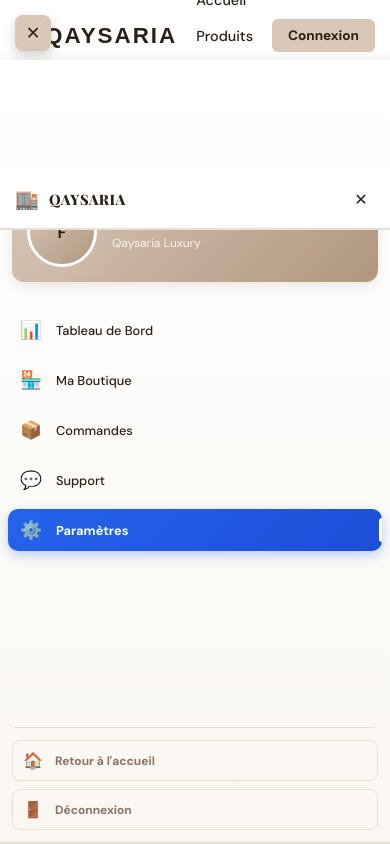
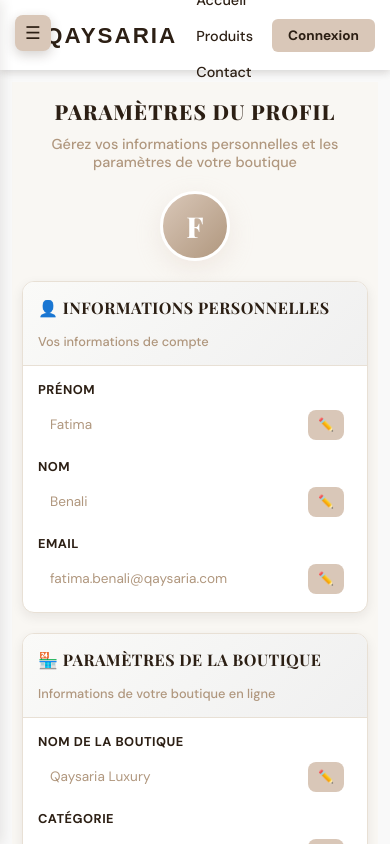
Before and after one commit to reda-ks/qaysaria-frontend, a React (Create React App) app in the folder qaysaria-frontend/: page /profile in a window 390 px wide. Shown: the top 844 px of the page. Built offline with nearby package versions, Linux system fonts and the light colour scheme.

Commit message:
fix sibebar space issue.

```diff
--- a/qaysaria-frontend/src/App.css
+++ b/qaysaria-frontend/src/App.css
@@ -1,3 +1,6 @@
+/* ================================================
+   STYLES REACT DE BASE
+   ================================================ */
 .App {
   text-align: center;
 }
@@ -24,56 +27,75 @@
   color: white;
 }
 
-.App-link {
-  color: #61dafb;
-}
-
 @keyframes App-logo-spin {
-  from {
-    transform: rotate(0deg);
-  }
-  to {
-    transform: rotate(360deg);
-  }
+  from { transform: rotate(0deg); }
+  to { transform: rotate(360deg); }
 }
 
 /* ================================================
-   MAIN CONTENT LAYOUT
+   STRUCTURE DE LA PAGE (LAYOUT)
    ================================================ */
 
+/* Main element - remove default margins/padding */
 main {
-  min-height: calc(100vh - 140px);
-  transition: all 0.3s ease;
+  margin: 0 !important;
+  padding: 0 !important;
+  margin-left: 0 !important;
+  padding-left: 0 !important;
 }
 
-main.main-full {
-  margin-left: 0;
+/* PAGES PUBLIQUES (Accueil, Produits, etc.) */
+.main-full {
   width: 100%;
+  margin: 0 !important; /* Supprime toute marge résiduelle */
+  margin-left: 0 !important;
+  padding: 0 !important;
+  padding-left: 0 !important;
+  min-height: calc(100vh - 140px);
+  display: block;
 }
 
-main.main-with-sidebar {
-  margin-left: 260px;
-  width: calc(100% - 260px);
+/* ESPACE UTILISATEUR (Dashboard) */
+.user-dashboard-layout {
+  display: flex; /* Aligne sidebar et contenu côte à côte */
+  width: 100%;
+  background-color: #f9f9f9;
+  min-height: 80vh;
+}
+
+/* Sidebar stylisée (comme sur ton image) */
+.sidebar {
+  width: 280px;
+  min-width: 280px;
+  background: white;
+  border-right: 1px solid #eee;
+  padding: 20px;
+}
+
+/* Zone de contenu à droite de la sidebar */
+.content-area {
+  flex-grow: 1;
+  padding: 30px;
+  background-color: #f9f9f9;
 }
 
 /* ================================================
    RESPONSIVE
    ================================================ */
 
-@media (max-width: 1024px) {
-  main.main-with-sidebar {
-    margin-left: 220px;
-    width: calc(100% - 220px);
-  }
-}
-
 @media (max-width: 768px) {
-  main.main-with-sidebar {
-    margin-left: 0;
-    width: 100%;
+  .user-dashboard-layout {
+    flex-direction: column; /* La sidebar passe au dessus sur mobile */
   }
 
-  main {
+  .sidebar {
+    width: 100%;
+    min-width: 100%;
+    border-right: none;
+    border-bottom: 1px solid #eee;
+  }
+
+  .main-full {
     min-height: calc(100vh - 110px);
   }
 }
--- a/qaysaria-frontend/src/App.js
+++ b/qaysaria-frontend/src/App.js
@@ -15,7 +15,6 @@
 import TableauDeBord from './pages/auth/utilisateurs/tableau_de_bord';
 import './App.css';
 
-// Routes utilisateur qui affichent la sidebar
 const USER_ROUTES = [
   '/tableau-de-bord',
   '/boutique-utilisateur',
@@ -24,19 +23,11 @@
   '/profile',
 ];
 
-function AppContent() {
-  const location = useLocation();
-  const isUserRoute = USER_ROUTES.includes(location.pathname);
-
+function AppRoutes() {
   return (
-    <>
-      <Header />
-      {isUserRoute && <Sidebar />}
-      <main className={isUserRoute ? 'main-with-sidebar' : 'main-full'}>
     <Routes>
       <Route path="/" element={<Accueil />} />
       <Route path="/accueil" element={<Accueil />} />
-
       <Route path="/produits" element={<Produits />} />
       <Route path="/contact" element={<Contact />} />
       <Route path="/login" element={<Login />} />
@@ -47,9 +38,30 @@
       <Route path="/profile" element={<Profile />} />
       <Route path="/tableau-de-bord" element={<TableauDeBord />} />
     </Routes>
+  );
+}
+
+function AppContent() {
+  const location = useLocation();
+  const isUserRoute = USER_ROUTES.includes(location.pathname);
+
+  return (
+    <div style={{ display: 'flex', flexDirection: 'column', minHeight: '100vh', width: '100%', margin: 0, padding: 0 }}>
+      { <Header /> }
+      {isUserRoute ? (
+        <div className="user-dashboard-layout">
+          { <Sidebar /> }
+          <main className="content-area">
+            <AppRoutes />
           </main>
-      <Footer />
+        </div>
+      ) : (
+        <>
+          <AppRoutes />
         </>
+      )}
+      { <Footer /> }
+    </div>
   );
 }
 
--- a/qaysaria-frontend/src/composants/Sidebar.jsx
+++ b/qaysaria-frontend/src/composants/Sidebar.jsx
@@ -3,10 +3,10 @@
 import '../styles/composants css/sidebar.css';
 
 const Sidebar = () => {
-  const [isOpen, setIsOpen] = useState(true);
+  const [isOpen, setIsOpen] = useState(false); // ← Changed: Default to closed on mobile
   const location = useLocation();
 
-  // Éléments du menu
+  // Menu items
   const menuItems = [
     {
       label: 'Tableau de Bord',
@@ -37,22 +37,40 @@
 
   const isActive = (path) => location.pathname === path;
 
+  // Close sidebar when navigating on mobile
+  const handleNavClick = () => {
+    // Close sidebar only on mobile (max-width: 768px)
+    if (window.innerWidth <= 768) {
+      setIsOpen(false);
+    }
+  };
+
   return (
     <>
-      {/* Bouton toggle mobile */}
+      {/* Mobile Toggle Button */}
       <button
         className="sidebar-toggle"
         onClick={() => setIsOpen(!isOpen)}
         aria-label="Toggle sidebar"
+        aria-expanded={isOpen}
       >
         {isOpen ? '✕' : '☰'}
       </button>
 
-      {/* Overlay mobile */}
-      {isOpen && <div className="sidebar-overlay" onClick={() => setIsOpen(false)} />}
+      {/* Overlay - Always rendered, hidden by default via CSS */}
+      {/* ← Changed: Always render, CSS handles display based on 'open' class */}
+      <div
+        className={`sidebar-overlay ${isOpen ? 'open' : ''}`}
+        onClick={() => setIsOpen(false)}
+        role="presentation"
+      />
 
       {/* Sidebar */}
-      <aside className={`sidebar ${isOpen ? 'open' : 'closed'}`}>
+      <aside
+        className={`sidebar ${isOpen ? 'open' : ''}`}
+        role="navigation"
+        aria-label="Main navigation"
+      >
         {/* Header Sidebar */}
         <div className="sidebar-header">
           <div className="sidebar-logo">
@@ -85,11 +103,16 @@
                 <Link
                   to={item.path}
                   className={`nav-link ${isActive(item.path) ? 'active' : ''}`}
-                  onClick={() => setIsOpen(false)}
+                  onClick={handleNavClick}
+                  aria-current={isActive(item.path) ? 'page' : undefined}
                 >
-                  <span className="nav-icon">{item.icon}</span>
+                  <span className="nav-icon" aria-hidden="true">
+                    {item.icon}
+                  </span>
                   <span className="nav-label">{item.label}</span>
-                  {isActive(item.path) && <span className="nav-indicator" />}
+                  {isActive(item.path) && (
+                    <span className="nav-indicator" aria-hidden="true" />
+                  )}
                 </Link>
               </li>
             ))}
@@ -101,21 +124,29 @@
 
         {/* Actions Bottom */}
         <div className="sidebar-actions">
-          <a href="/" className="action-link">
-            <span>🏠</span>
+          <a
+            href="/"
+            className="action-link"
+            onClick={handleNavClick}
+          >
+            <span aria-hidden="true">🏠</span>
             <span>Retour à l'accueil</span>
           </a>
-          <button className="action-link logout">
-            <span>🚪</span>
+          <button
+            className="action-link logout"
+            onClick={(e) => {
+              e.preventDefault();
+              // Add logout logic here
+              setIsOpen(false);
+              // Example: logout and redirect
+              // navigate('/login');
+            }}
+          >
+            <span aria-hidden="true">🚪</span>
             <span>Déconnexion</span>
           </button>
         </div>
       </aside>
-
-      {/* Main content wrapper */}
-      <div className="main-content-wrapper">
-        {/* Le contenu principal sera inséré ici */}
-      </div>
     </>
   );
 };
--- a/qaysaria-frontend/src/index.css
+++ b/qaysaria-frontend/src/index.css
@@ -1,3 +1,16 @@
+* {
+  margin: 0;
+  padding: 0;
+  box-sizing: border-box;
+}
+
+html, body, #root {
+  margin: 0;
+  padding: 0;
+  width: 100%;
+  height: 100%;
+}
+
 body {
   margin: 0;
   font-family: -apple-system, BlinkMacSystemFont, 'Segoe UI', 'Roboto', 'Oxygen',
--- a/qaysaria-frontend/src/styles/composants css/composants.css
+++ b/qaysaria-frontend/src/styles/composants css/composants.css
@@ -14,6 +14,11 @@
   position: sticky;
   top: 0;
   z-index: 100;
+  width: 100%;
+  margin: 0 !important;
+  padding: 0 !important;
+  margin-left: 0 !important;
+  padding-left: 0 !important;
 }
 
 .navbar {
@@ -22,8 +27,9 @@
   align-items: center;
   gap: 40px;
   padding: 15px 40px;
-  max-width: 1400px;
-  margin: 0 auto;
+  width: 100%;
+  margin: 0 !important;
+  margin-left: 0 !important;
 }
 
 .navbar-brand {
@@ -120,6 +126,9 @@
   color: #FAF7F2;
   margin-top: 60px;
   font-family: 'DM Sans', sans-serif;
+  width: 100%;
+  margin: 60px 0 0 0;
+  padding: 0;
 }
 
 .footer-content {
--- a/qaysaria-frontend/src/styles/composants css/sidebar.css
+++ b/qaysaria-frontend/src/styles/composants css/sidebar.css
@@ -1,7 +1,7 @@
 @import url('https://fonts.googleapis.com/css2?family=Playfair+Display:wght@400;700;800&family=DM+Sans:wght@400;500;700&display=swap');
 
 /* ================================================
-   SIDEBAR NAVIGATION
+   CSS VARIABLES
    ================================================ */
 
 :root {
@@ -12,14 +12,21 @@
   --bg-dark: #8c7260;
   --accent-blue: #2563eb;
   --border: #e8e0d5;
+  --sidebar-width: 260px;
+  --sidebar-width-tablet: 220px;
+  --navbar-height: 80px;
 }
+
+/* ================================================
+   SIDEBAR NAVIGATION (DESKTOP)
+   ================================================ */
 
 .sidebar {
   position: fixed;
   left: 0;
   top: 0;
   height: 100vh;
-  width: 260px;
+  width: var(--sidebar-width);
   background: linear-gradient(180deg, white 0%, var(--bg-light) 100%);
   border-right: 2px solid var(--border);
   box-shadow: 2px 0 12px rgba(44, 31, 20, 0.1);
@@ -29,7 +36,8 @@
   transition: all 0.3s ease;
   overflow-y: auto;
   font-family: 'DM Sans', sans-serif;
-  padding-top: 60px;
+  padding: 0;
+  margin: 0;
 }
 
 /* ================================================
@@ -42,10 +50,10 @@
   display: flex;
   justify-content: space-between;
   align-items: center;
-  position: sticky;
-  top: 60px;
+  position: relative;
   background: white;
   z-index: 10;
+  flex-shrink: 0;
 }
 
 .sidebar-logo {
@@ -100,6 +108,7 @@
   align-items: center;
   gap: 15px;
   box-shadow: 0 4px 12px rgba(44, 31, 20, 0.1);
+  flex-shrink: 0;
 }
 
 .profile-avatar {
@@ -219,6 +228,7 @@
   height: 1px;
   background: var(--border);
   margin: 0 15px;
+  flex-shrink: 0;
 }
 
 .sidebar-actions {
@@ -226,6 +236,7 @@
   display: flex;
   flex-direction: column;
   gap: 10px;
+  flex-shrink: 0;
 }
 
 .action-link {
@@ -262,7 +273,7 @@
 }
 
 /* ================================================
-   TOGGLE BUTTON (MOBILE)
+   TOGGLE BUTTON & OVERLAY (MOBILE)
    ================================================ */
 
 .sidebar-toggle {
@@ -301,7 +312,7 @@
 }
 
 /* ================================================
-   SCROLLBAR SIDEBAR
+   SCROLLBAR STYLING
    ================================================ */
 
 .sidebar::-webkit-scrollbar {
@@ -335,12 +346,38 @@
 }
 
 /* ================================================
-   RESPONSIVE DESIGN
+   CRITICAL: CONTENT AREA LAYOUT FIX
+
+   This is the KEY to prevent sidebar covering content.
+   Uses !important to override any other styles.
+   ================================================ */
+
+.content-area,
+.main-content-wrapper {
+  margin-left: var(--sidebar-width) !important;
+  width: calc(100% - var(--sidebar-width)) !important;
+  padding: 20px !important;
+  flex: 1;
+  overflow-y: auto;
+}
+
+/* ================================================
+   RESPONSIVE DESIGN - TABLET (1024px and down)
    ================================================ */
 
 @media (max-width: 1024px) {
+  :root {
+    --sidebar-width: 220px;
+  }
+
   .sidebar {
-    width: 220px;
+    width: var(--sidebar-width);
+  }
+
+  .content-area,
+  .main-content-wrapper {
+    margin-left: var(--sidebar-width) !important;
+    width: calc(100% - var(--sidebar-width)) !important;
   }
 
   .logo-text {
@@ -361,30 +398,51 @@
   }
 }
 
+/* ================================================
+   RESPONSIVE DESIGN - MOBILE (768px and down)
+   Sidebar becomes overlay on mobile
+   ================================================ */
+
 @media (max-width: 768px) {
-  .sidebar {
-    width: 100%;
-    left: -100%;
-    top: 60px;
-    max-height: calc(100vh - 60px);
-    border-right: none;
-    border-bottom: 2px solid var(--border);
+  :root {
+    --sidebar-width: 280px;
   }
 
-  .sidebar.open {
+  /* Sidebar hidden by default on mobile */
+  .sidebar {
+    position: fixed;
     left: 0;
+    top: 0;
+    width: 280px;
+    height: 100vh;
+    max-width: 85vw;
+    transform: translateX(-100%);
+    transition: transform 0.3s ease;
+    z-index: 1000;
+    border-bottom: none;
   }
 
+  /* Show sidebar when open class is added */
+  .sidebar.open {
+    transform: translateX(0);
+  }
+
+  /* CRITICAL FIX: Reset content to full width on mobile */
+  .content-area,
+  .main-content-wrapper {
+    margin-left: 0 !important;
+    width: 100% !important;
+    padding: 15px !important;
+  }
+
+  /* Show toggle button */
   .sidebar-toggle {
     display: flex;
     align-items: center;
     justify-content: center;
   }
 
-  .sidebar-overlay {
-    display: block;
-  }
-
+  /* Overlay: hidden by default, show when sidebar open */
   .sidebar-overlay {
     display: none;
   }
@@ -393,6 +451,7 @@
     display: block;
   }
 
+  /* Show close button on mobile */
   .close-btn {
     display: flex;
     align-items: center;
@@ -426,10 +485,27 @@
   }
 }
 
+/* ================================================
+   RESPONSIVE DESIGN - SMALL MOBILE (480px and down)
+   ================================================ */
+
 @media (max-width: 480px) {
   .sidebar {
     width: 100%;
-    padding-top: 50px;
+    max-width: 100%;
+    transform: translateX(-100%);
+  }
+
+  .sidebar.open {
+    transform: translateX(0);
+  }
+
+  /* Reset content sizing on small mobile */
+  .content-area,
+  .main-content-wrapper {
+    margin-left: 0 !important;
+    width: 100% !important;
+    padding: 12px !important;
   }
 
   .sidebar-header {
@@ -509,29 +585,21 @@
     left: 15px;
   }
 
-  /* Ajuster le contenu principal pour le sidebar mobile */
+  /* Prevent body scroll when sidebar is open */
   body.sidebar-open {
     overflow: hidden;
   }
 }
 
 /* ================================================
-   MAIN CONTENT SPACING
+   Z-INDEX HIERARCHY (For reference)
+   ================================================
+   1001: Navbar (sticky)
+   1000: Sidebar (fixed)
+   999:  Overlay (fixed)
+
+   This ensures:
+   - Navbar stays on top of sidebar
+   - Sidebar overlays content
+   - Overlay is below sidebar
    ================================================ */
-
-/* Utilisé when sidebar is on desktop */
-@media (min-width: 769px) {
-  body {
-    margin-left: 260px;
-  }
-
-  html:has(.sidebar) body {
-    margin-left: 260px;
-  }
-}
-
-@media (max-width: 1024px) and (min-width: 769px) {
-  body {
-    margin-left: 220px;
-  }
-}
--- a/qaysaria-frontend/src/styles/pages css/auth.css
+++ b/qaysaria-frontend/src/styles/pages css/auth.css
@@ -2,15 +2,18 @@
 
 /* Auth Page */
 .auth-page {
+  width: 100%;
   min-height: 100vh;
   background: linear-gradient(135deg, #FAF7F2 0%, #f0eae2 100%);
   display: flex;
   align-items: center;
-  justify-content: center;
+  justify-content: flex-start;
   padding: 20px;
   position: relative;
   overflow: hidden;
   font-family: 'DM Sans', sans-serif;
+  margin: 0 !important;
+  margin-left: 0 !important;
 }
 
 /* Decorations */
@@ -44,6 +47,7 @@
   max-width: 420px;
   position: relative;
   z-index: 10;
+  margin: 0 auto;
 }
 
 /* Auth Header */
--- a/qaysaria-frontend/src/styles/pages css/contact.css
+++ b/qaysaria-frontend/src/styles/pages css/contact.css
@@ -1,15 +1,18 @@
 @import url('https://fonts.googleapis.com/css2?family=Playfair+Display:wght@700;800&family=DM+Sans:wght@400;500;700&display=swap');
 
 .contact-container {
+  width: 100%;
   min-height: 100vh;
   background: linear-gradient(135deg, #FAF7F2 0%, #f0eae2 100%);
   padding: 60px 20px;
   font-family: 'DM Sans', sans-serif;
+  margin: 0 !important;
+  margin-left: 0 !important;
 }
 
 .contact-header {
   max-width: 800px;
-  margin: 0 auto 60px;
+  margin: 0 auto 60px auto;
   text-align: center;
 }
 
--- a/qaysaria-frontend/src/styles/pages css/produits.css
+++ b/qaysaria-frontend/src/styles/pages css/produits.css
@@ -15,8 +15,10 @@
 
 /* Page wrapper */
 .produits-page {
-  max-width: 1300px;
-  margin: 0 auto;
+  width: 100%;
+  max-width: 100%;
+  margin: 0 !important;
+  margin-left: 0 !important;
   padding: 32px 24px 60px;
   font-family: 'Nunito', sans-serif;
 }
```
Also changed, not shown: qaysaria-frontend/src/styles/pages css/accueil.css (+11 -4 lines). Lines whose indentation alone changed are shown as unchanged.
